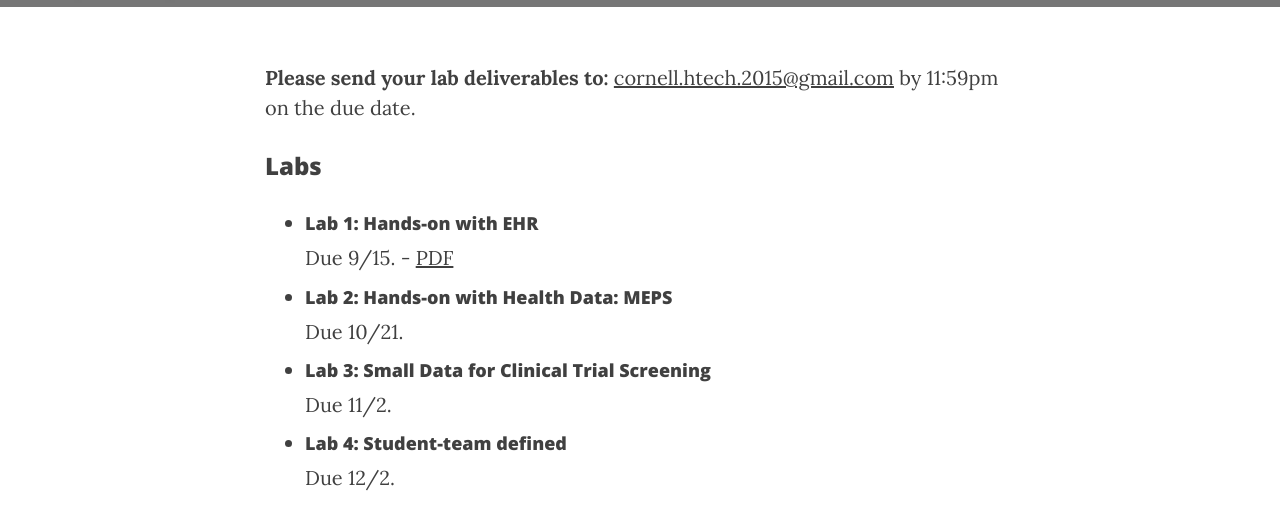
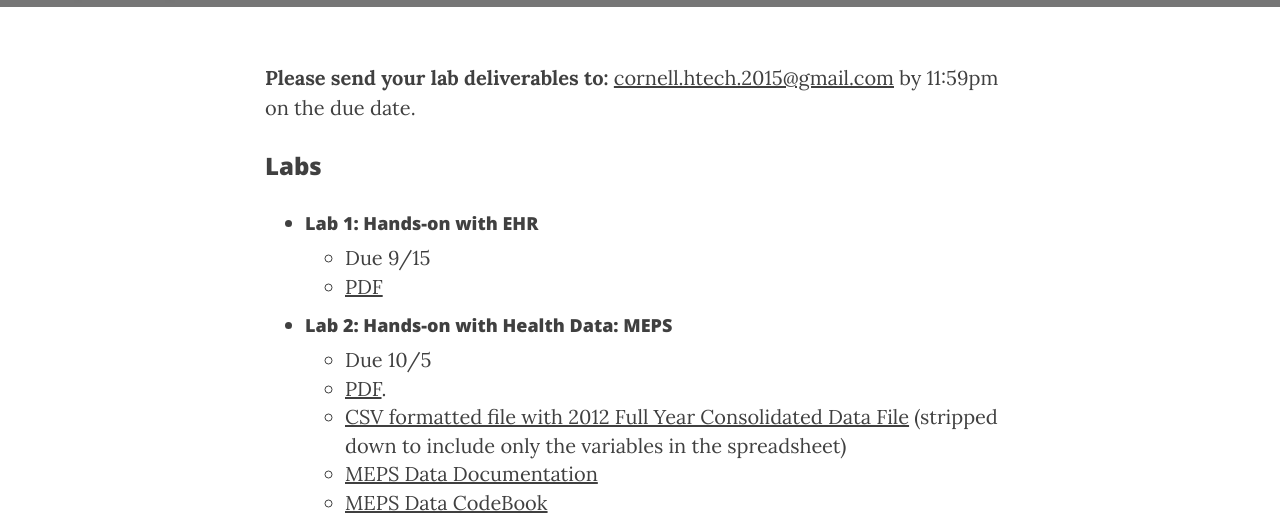
Before and after one commit to cs5555-cornell-tech/cs5555-cornell-tech.github.io, a plain HTML site: page assignments.html in a window 1280 px wide. Shown: the part 207-731 px from the top of the page. Drawn offline with nearby package versions, Linux system fonts and the light colour scheme.

Commit message:
Added Lab 2

```diff
--- a/assignments.html
+++ b/assignments.html
@@ -99,10 +99,19 @@
                 <p><h3>Labs</h3></p>
                 <p><ul>
                     <li><h4>Lab 1: Hands-on with EHR</h4>
-                    Due 9/15. - <u><a href="pdf/lab1/CS5555Lab1.pdf" target="_blank">PDF</a></u>
+                    <ul>
+                        <li>Due 9/15</li>
+                        <li><u><a href="pdf/lab1/CS5555Lab1.pdf" target="_blank">PDF</a></u></li>
+                    </ul>
                     </li>
                     <li><h4>Lab 2: Hands-on with Health Data: MEPS</h4>
-                    Due 10/21.
+                    <ul>
+                        <li>Due 10/5</li>
+                        <li><u><a href="https://docs.google.com/document/d/1clTNHUVLtMbetQO_3k-8M1Cnn8b2zCaiMXHd_kOWwyg/edit?usp=sharing" target="_blank">PDF</a></u>.</li>
+                        <li><u><a href="https://github.com/cs5555-cornell-tech/cs5555-cornell-tech.github.io/raw/master/pdf/lab2/2012-Consolidated-stripped.csv" target="_blank">CSV formatted file with 2012 Full Year Consolidated Data File</a></u> (stripped down to include only the variables in the spreadsheet)</li>
+                        <li><u><a href="https://github.com/cs5555-cornell-tech/cs5555-cornell-tech.github.io/raw/master/pdf/lab2/2012%20-%20consolidated%20doc.pdf" target="_blank">MEPS Data Documentation</a></u></li>
+                        <li><u><a href="https://github.com/cs5555-cornell-tech/cs5555-cornell-tech.github.io/raw/master/pdf/lab2/2012%20-%20consolidated%20cb.pdf" target="_blank">MEPS Data CodeBook</a></u></li>
+                    </ul>
                     </li>
                     <li><h4>Lab 3: Small Data for Clinical Trial Screening</h4>
                     Due 11/2.
```
